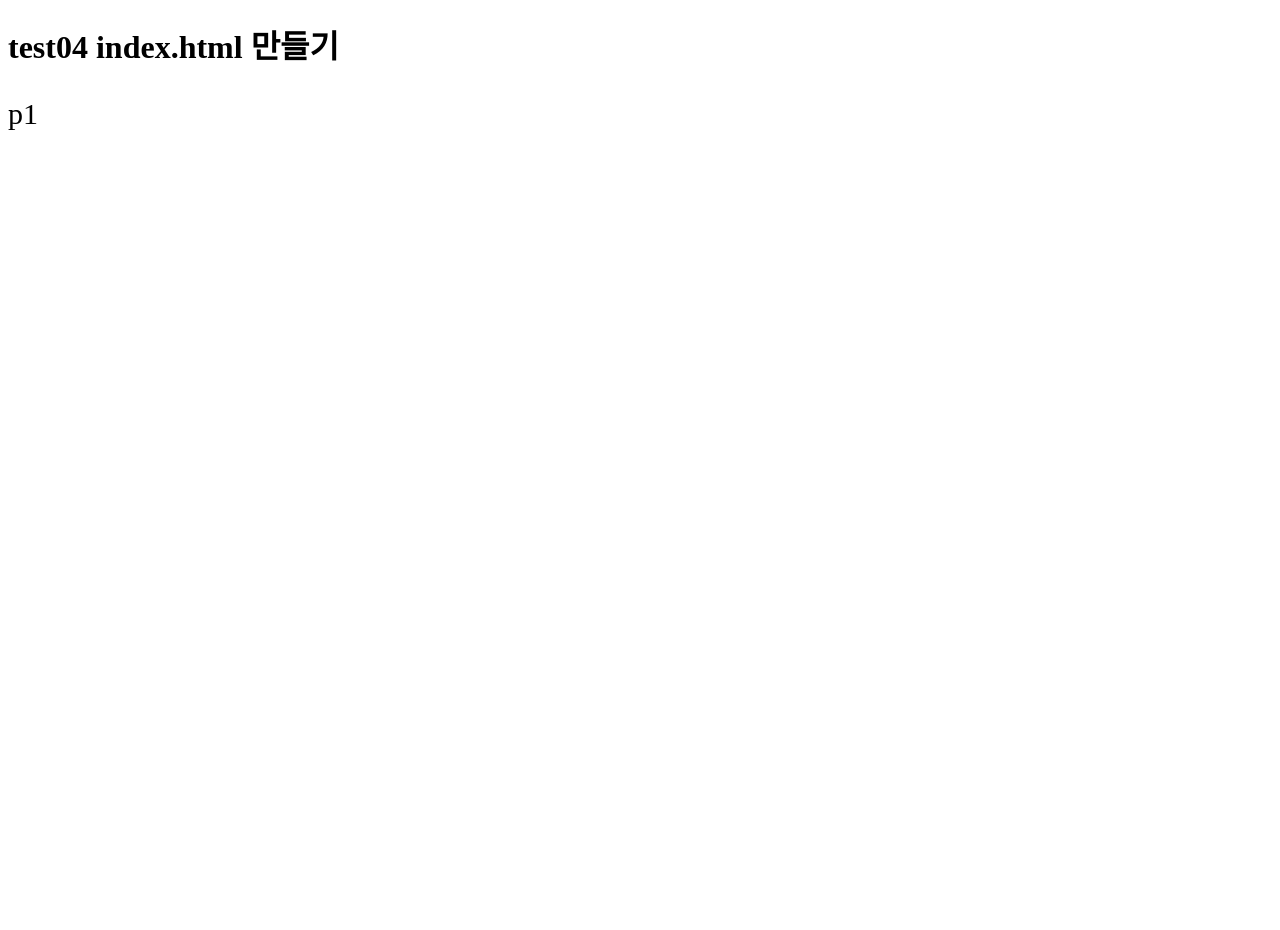
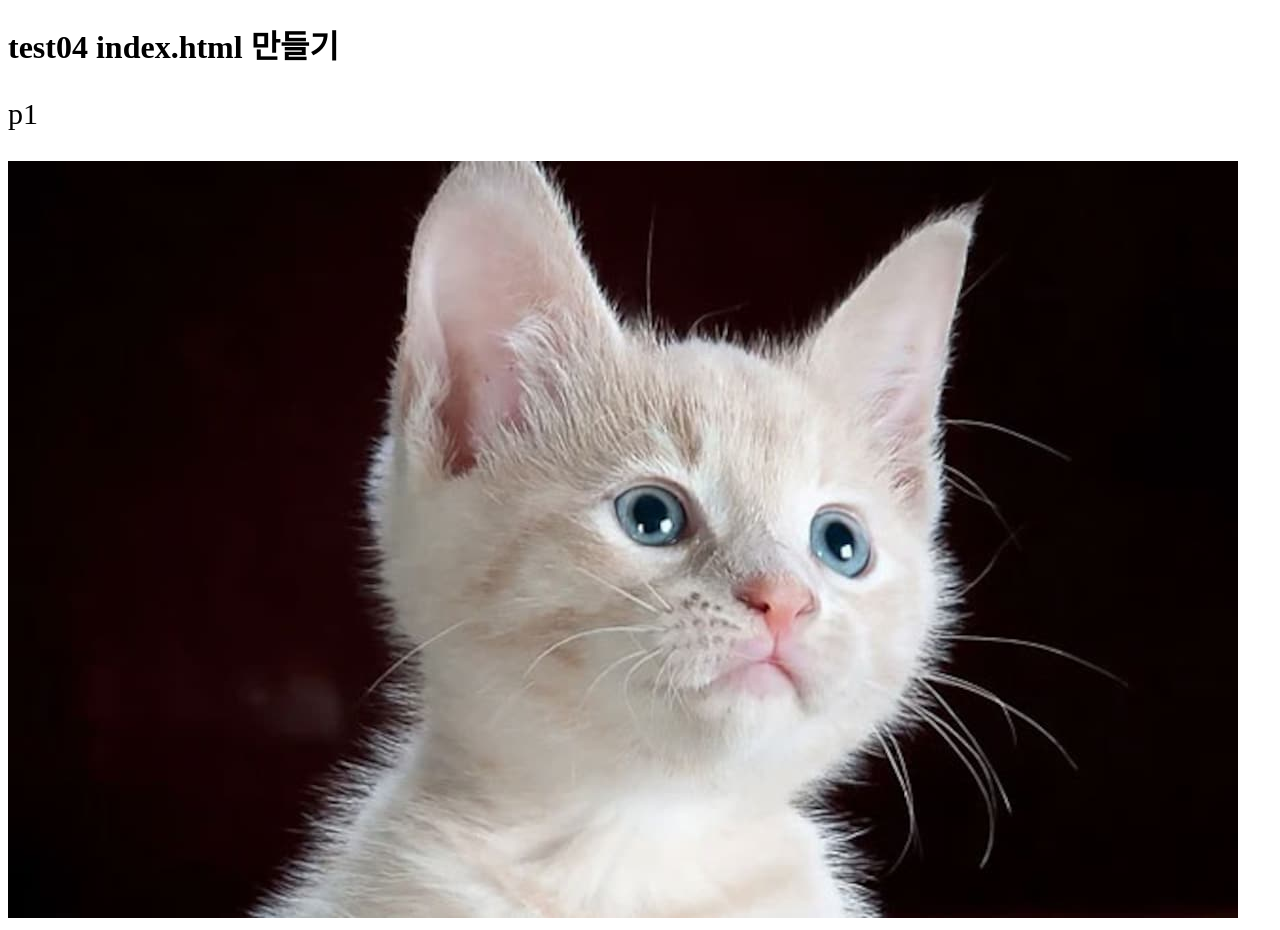
Before and after one commit to ssohyunee/mr_repo_test, a plain HTML site: page index.html in a window 1280 px wide. Before the commit the page ends 800 px from the top, so only its background shows below. Drawn offline with Linux system fonts and the light colour scheme.

Commit message:
cat.jpg added

```diff
--- a/index.html
+++ b/index.html
@@ -14,5 +14,6 @@
 <body>
     <h1>test04 index.html 만들기</h1>
     <p>p1</p>
+    <img src="./images/cat.jpg">
 </body>
 </html>
```
Also changed, not shown: images/cat.jpg (added).
